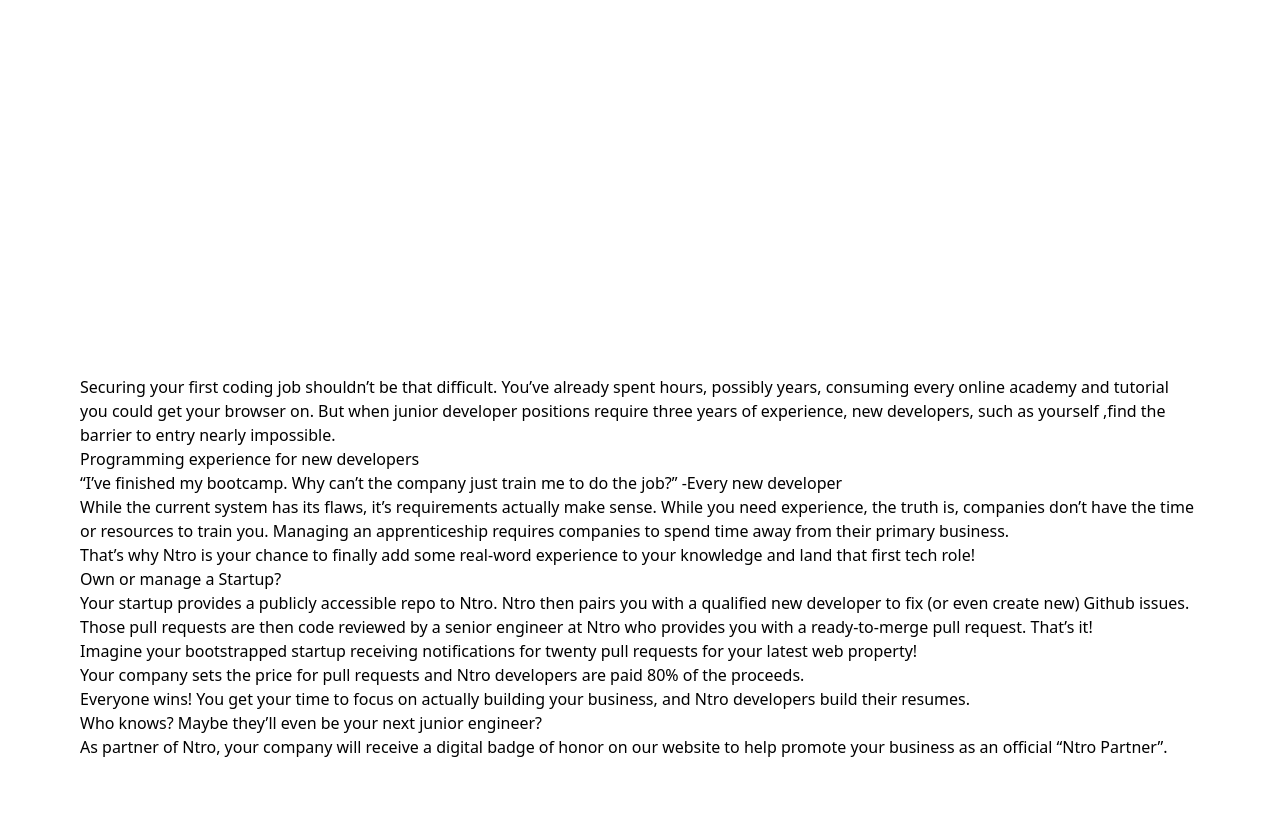
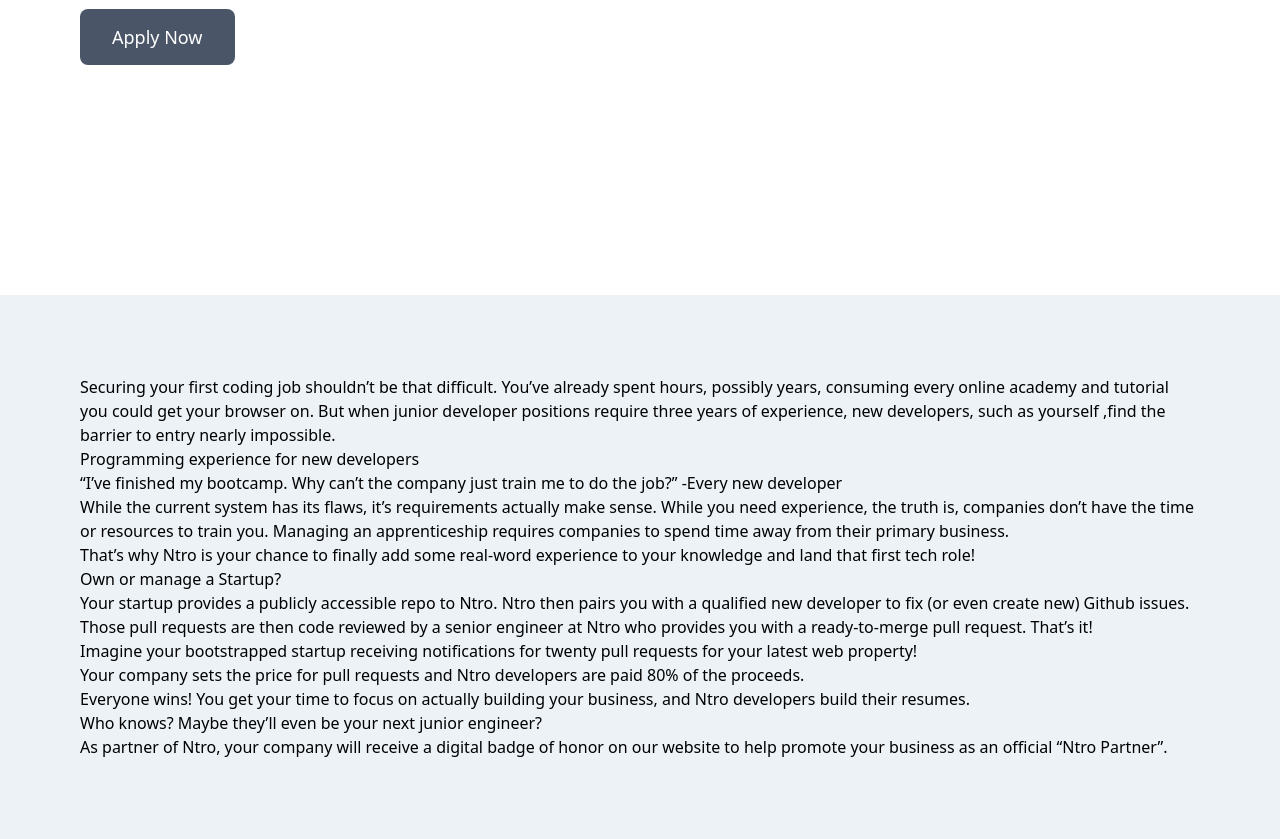
Before and after one commit to NtroDev/NtroDev.github.io, a Gatsby site: page / in a window 1280 px wide. Shown: the part 505-1344 px from the top of the page. Built offline with nearby package versions, Linux system fonts and the light colour scheme; Gatsby itself is replaced by a stand-in of ours.

Commit message:
Added apply now button to home page

```diff
--- a/src/pages/index.js
+++ b/src/pages/index.js
@@ -14,12 +14,13 @@
       <div className="p-5 sm:px-20 flex items-center h-full">
         <div className="sm:w-3/4 text-gray-700">
           <h1 className="text-4xl sm:text-6xl leading-none mb-8 sm:mb-10">We connect new developers with real-world experience</h1>
-          <p className="text-xl mr-20 sm:mr-0 sm:text-2xl font-light">To help them land their first job!</p>
+          <p className="text-xl mr-20 sm:mr-0 sm:text-2xl font-light mb-20">To help them land their first job!</p>
+          <a className="bg-gray-700 text-white px-5 py-3 rounded-lg cursor-pointer text-xs sm:text-lg sm:px-8 sm:py-4">Apply Now</a>
         </div>
       </div>
     </div>
 
-    <div className="px-5 py-20 sm:px-20">
+    <div className="bg-gray-200 px-5 py-20 sm:px-20">
 
       <p>Securing your first coding job shouldn’t be that difficult. You’ve already spent hours, possibly years, consuming every online academy and tutorial you could get your browser on. But when junior developer positions require three years of experience, new developers, such as yourself ,find the barrier to entry nearly impossible.</p>
       <h2>Programming experience for new developers</h2>
```
